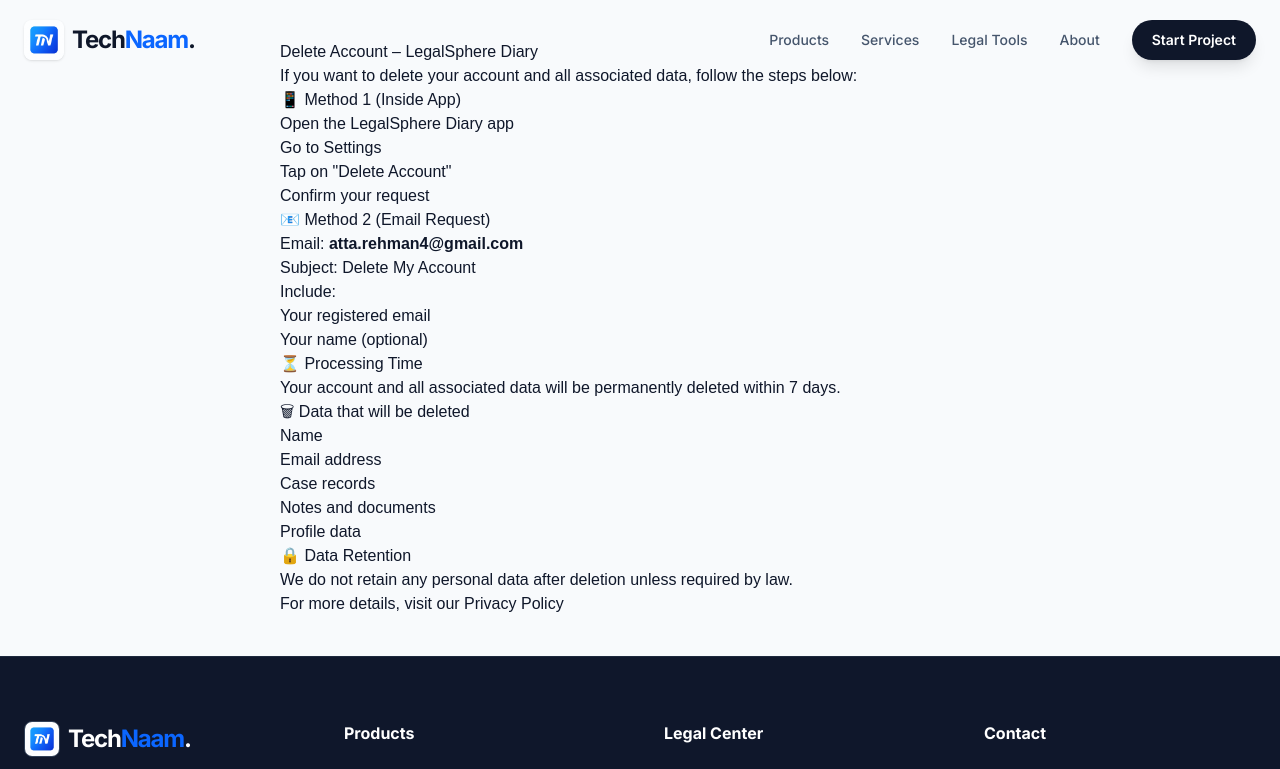
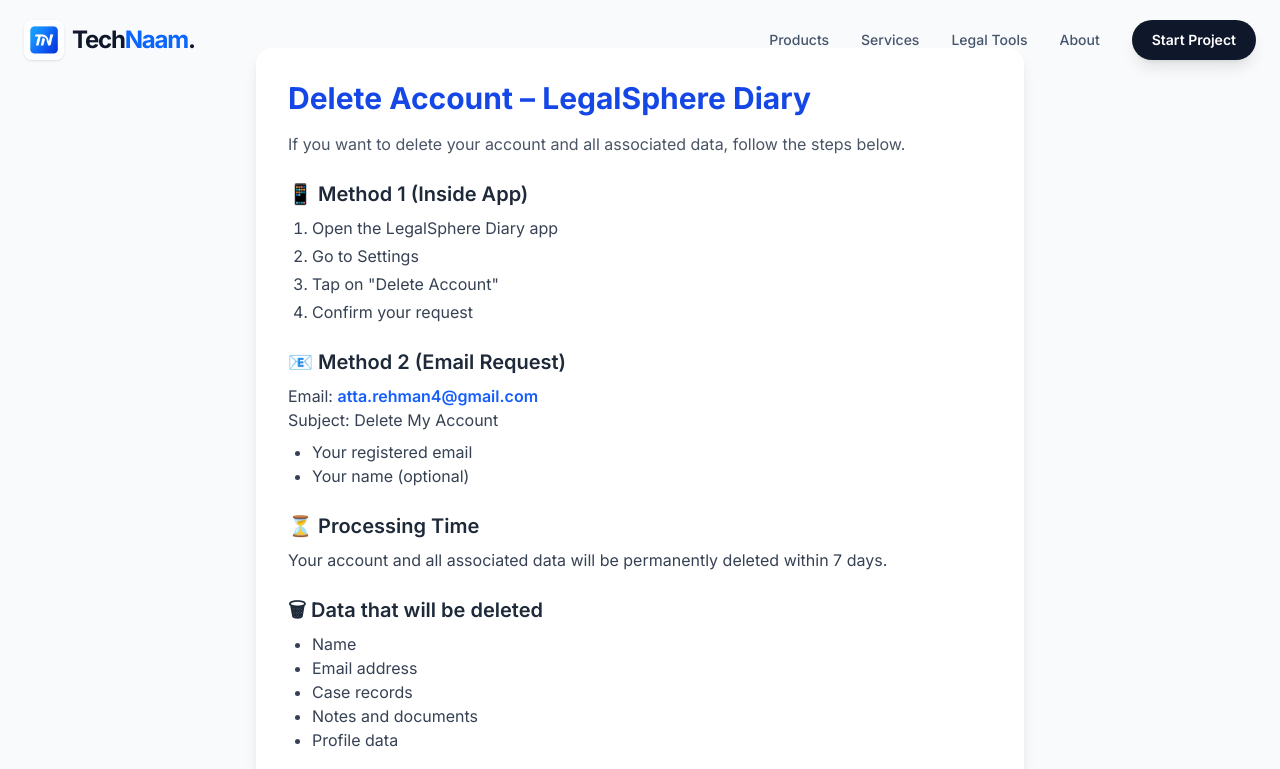
Before and after one commit to atta808/technaamwebsite, a Next.js app: page /delete-account in a window 1280 px wide. Shown: the top 769 px of the page. Built offline with nearby package versions, Linux system fonts and the light colour scheme.

Commit message:
Styled delete account page for Play Store compliance

```diff
--- a/src/app/delete-account/page.tsx
+++ b/src/app/delete-account/page.tsx
@@ -1,47 +1,92 @@
 export default function DeleteAccountPage() {
   return (
-    <div style={{ padding: "40px", maxWidth: "800px", margin: "auto", fontFamily: "Arial" }}>
-      <h1>Delete Account – LegalSphere Diary</h1>
+    <div className="min-h-screen bg-gray-50 py-12 px-4">
+      <div className="max-w-3xl mx-auto bg-white shadow-lg rounded-2xl p-8">
 
-      <p>If you want to delete your account and all associated data, follow the steps below:</p>
+        {/* Title */}
+        <h1 className="text-3xl font-bold text-blue-700 mb-4">
+          Delete Account – LegalSphere Diary
+        </h1>
 
-      <h2>📱 Method 1 (Inside App)</h2>
-      <ol>
+        <p className="text-gray-600 mb-6">
+          If you want to delete your account and all associated data, follow the steps below.
+        </p>
+
+        {/* Method 1 */}
+        <div className="mb-6">
+          <h2 className="text-xl font-semibold text-gray-800 mb-2">
+            📱 Method 1 (Inside App)
+          </h2>
+          <ol className="list-decimal ml-6 text-gray-700 space-y-1">
             <li>Open the LegalSphere Diary app</li>
             <li>Go to Settings</li>
             <li>Tap on &quot;Delete Account&quot;</li>
             <li>Confirm your request</li>
           </ol>
+        </div>
 
-      <h2>📧 Method 2 (Email Request)</h2>
-      <p>Email: <strong>atta.rehman4@gmail.com</strong></p>
-      <p>Subject: Delete My Account</p>
+        {/* Method 2 */}
+        <div className="mb-6">
+          <h2 className="text-xl font-semibold text-gray-800 mb-2">
+            📧 Method 2 (Email Request)
+          </h2>
+          <p className="text-gray-700">
+            Email:{" "}
+            <span className="font-semibold text-blue-600">
+              atta.rehman4@gmail.com
+            </span>
+          </p>
+          <p className="text-gray-700">Subject: Delete My Account</p>
 
-      <h3>Include:</h3>
-      <ul>
+          <ul className="list-disc ml-6 mt-2 text-gray-700">
             <li>Your registered email</li>
             <li>Your name (optional)</li>
           </ul>
+        </div>
 
-      <h2>⏳ Processing Time</h2>
-      <p>Your account and all associated data will be permanently deleted within 7 days.</p>
+        {/* Processing */}
+        <div className="mb-6">
+          <h2 className="text-xl font-semibold text-gray-800 mb-2">
+            ⏳ Processing Time
+          </h2>
+          <p className="text-gray-700">
+            Your account and all associated data will be permanently deleted within 7 days.
+          </p>
+        </div>
 
-      <h2>🗑 Data that will be deleted</h2>
-      <ul>
+        {/* Data Deleted */}
+        <div className="mb-6">
+          <h2 className="text-xl font-semibold text-gray-800 mb-2">
+            🗑 Data that will be deleted
+          </h2>
+          <ul className="list-disc ml-6 text-gray-700">
             <li>Name</li>
             <li>Email address</li>
             <li>Case records</li>
             <li>Notes and documents</li>
             <li>Profile data</li>
           </ul>
+        </div>
 
-      <h2>🔒 Data Retention</h2>
-      <p>We do not retain any personal data after deletion unless required by law.</p>
+        {/* Retention */}
+        <div className="mb-6">
+          <h2 className="text-xl font-semibold text-gray-800 mb-2">
+            🔒 Data Retention
+          </h2>
+          <p className="text-gray-700">
+            We do not retain any personal data after deletion unless required by law.
+          </p>
+        </div>
 
-      <p>
+        {/* Footer */}
+        <div className="border-t pt-4 mt-6 text-sm text-gray-500">
           For more details, visit our{" "}
-        <a href="/privacy">Privacy Policy</a>
-      </p>
+          <a href="/privacy" className="text-blue-600 underline">
+            Privacy Policy
+          </a>
+        </div>
+
+      </div>
     </div>
   );
 }
```
Lines whose indentation alone changed are shown as unchanged.
